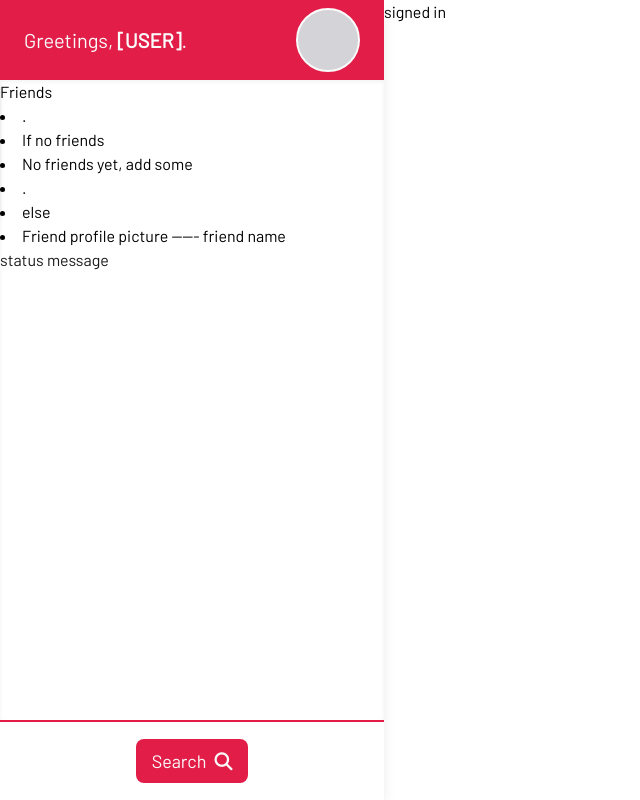
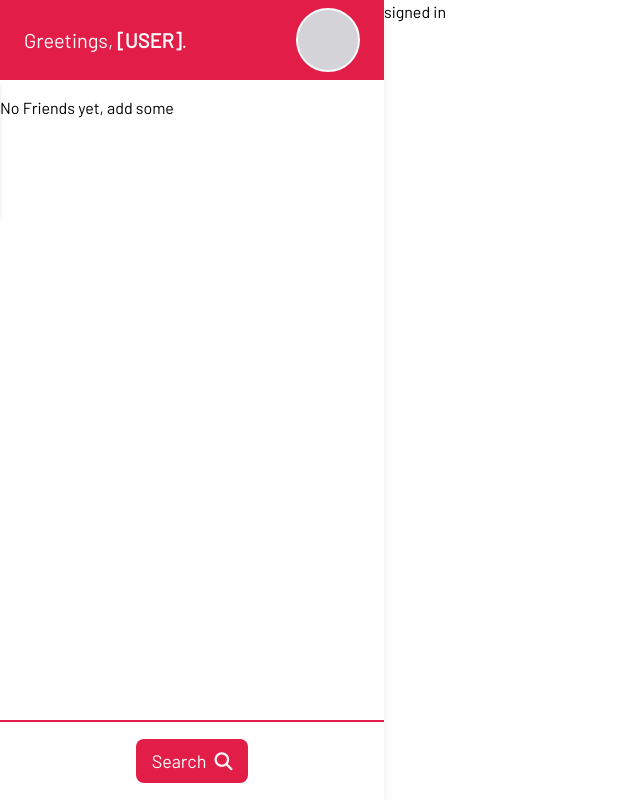
Before and after one commit to brajpatel/messaging-app, a React (Vite) app: page / in a window 1280 px wide. Shown: the whole page, without its empty margins (0-640 px from the left). Built offline with nearby package versions, Linux system fonts and the light colour scheme.

Commit message:
Conditionally render friends list or no friends message

```diff
--- a/src/components/Sidebar.jsx
+++ b/src/components/Sidebar.jsx
@@ -3,6 +3,7 @@ import { Link } from "react-router-dom";
 
 function Sidebar({ theme, handleTheme }) {
     const [showDropdown, setShowDropdown] = useState(false);
+    const [friends, setFriends] = useState([]);
 
     const handleDropdown = () => {
         setShowDropdown(!showDropdown);
@@ -21,7 +22,7 @@ function Sidebar({ theme, handleTheme }) {
 
     return (
         <nav className="h-screen w-full lg:w-96 float-left flex flex-col shadow-lg dark:shadow-none bg-white dark:bg-zinc-800">
-            <div className="h-[10%] relative flex justify-between items-center px-6 py-2 bg-rose-600 dark:bg-zinc-700">
+            <div className="h-20 relative flex justify-between items-center px-6 py-2 bg-rose-600 dark:bg-zinc-700">
                 <p className="text-zinc-50 text-xl">Greetings, <span className="font-bold">[USER]</span>.</p>
                 <div className="h-16 w-16 bg-zinc-300 dark:bg-zinc-500 border-2 border-zinc-50 rounded-full cursor-pointer" onClick={handleDropdown}></div>
 
@@ -51,16 +52,14 @@ function Sidebar({ theme, handleTheme }) {
                 </div>
             </div>
 
-            <div className="h-4/5 shadow-inner dark:text-zinc-50">
-                <h2>Friends</h2>
-                <li>.</li>
-                <li>If no friends</li>
-                <li>No friends yet, add some</li>
-                <li>.</li>
-                <li>else</li>
-                <li>Friend profile picture ----- friend name
-                    <span className="block opacity-90">status message</span>
-                </li>
+            <div className="h-4/5 py-4  dark:text-zinc-50">
+                {friends.length ? (
+                    <li>Friend profile picture ----- friend name
+                        <span className="block opacity-90">status message</span>
+                    </li>
+                ) : (
+                    <p>No Friends yet, add some</p>
+                )}
             </div>
 
             <div className="h-[10%] flex items-center justify-center border-t-2 border-rose-600 dark:border-zinc-700">
```
